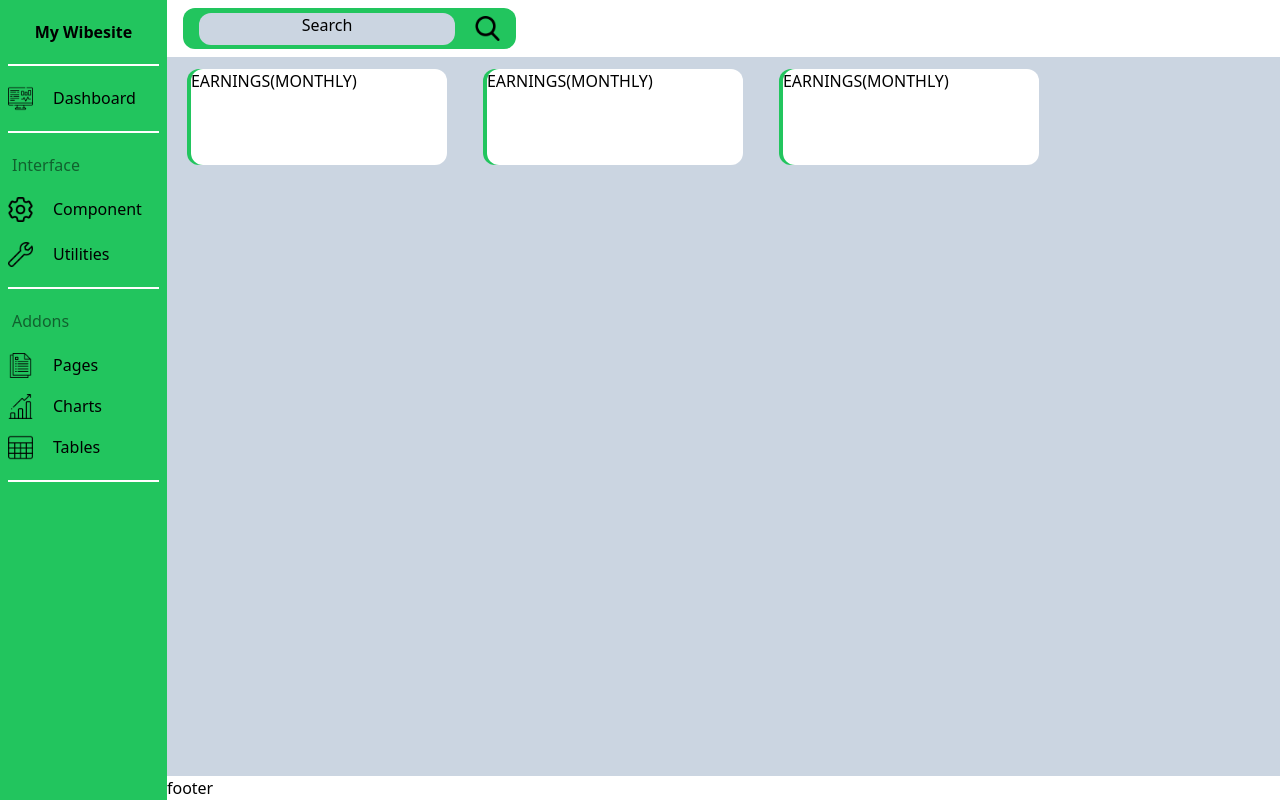
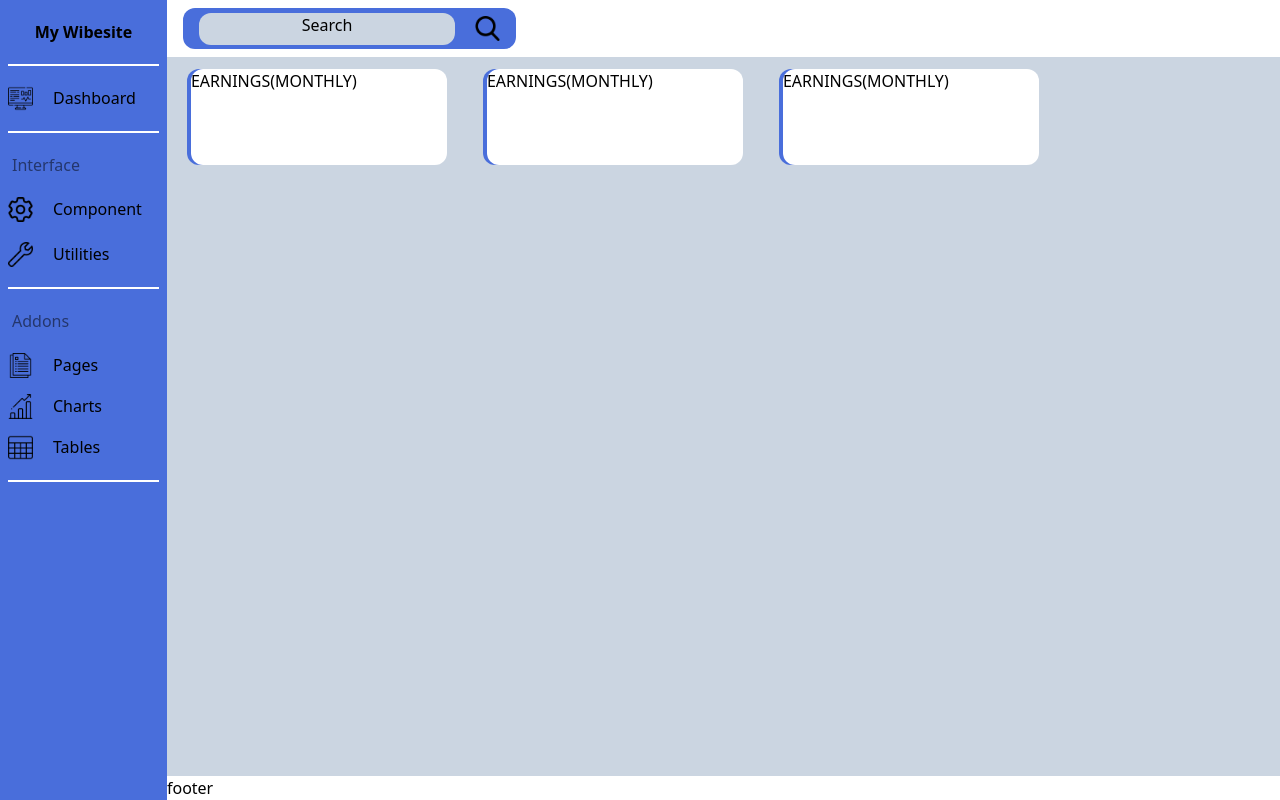
Before and after one commit to Masah4/bootcamp, a plain HTML site: page index.html in a window 1280 px wide. Drawn offline with nearby package versions, Linux system fonts and the light colour scheme.

Commit message:
project 1 part 3

```diff
--- a/index.html
+++ b/index.html
@@ -20,7 +20,7 @@
     </div>
   </div> -->
     <main class="flex flex-row h-screen mx-auto">
-      <section class="bg-green-500 max-sm:hidden w-48 h-screen row-span-3">
+      <section class="bg-[#496EDB] max-sm:hidden w-48 h-screen row-span-3">
         <div>
           <div>
             <div class="text-center my-5 font-bold">My Wibesite</div>
@@ -73,7 +73,7 @@
       </section>
       <section class="w-full flex flex-col">
         <div class="bg-white-500 flex gap-5">
-          <div class="bg-green-500 flex items-center px-4 my-2 mx-4 gap-5 rounded-xl">
+          <div class="bg-[#496EDB] flex items-center px-4 my-2 mx-4 gap-5 rounded-xl">
             <div class="h-8 w-64 bg-slate-300 rounded-xl text-center">Search</div>
             <div>
               <img src="./asset/search.png" alt="" width="25px" class="my-2" />
@@ -81,17 +81,17 @@
           </div>
         </div>
         <div class="bg-slate-300 flex-1 flex">
-            <div class="w-64 h-24 bg-green-500 my-3 mx-5 rounded-xl">
+            <div class="w-64 h-24 bg-[#496EDB] my-3 mx-5 rounded-xl">
               <div class="w-64 h-24 bg-white mx-1 rounded-xl">
                 <div class="">EARNINGS(MONTHLY)</div>
               </div>
             </div>
-            <div class="w-64 h-24 bg-green-500 my-3 mx-5 rounded-xl">
+            <div class="w-64 h-24 bg-[#496EDB] my-3 mx-5 rounded-xl">
               <div class="w-64 h-24 bg-white mx-1 rounded-xl">
                 <div class="">EARNINGS(MONTHLY)</div>
               </div>
             </div>
-            <div class="w-64 h-24 bg-green-500 my-3 mx-5 rounded-xl">
+            <div class="w-64 h-24 bg-[#496EDB] my-3 mx-5 rounded-xl">
               <div class="w-64 h-24 bg-white mx-1 rounded-xl">
                 <div class="">EARNINGS(MONTHLY)</div>
               </div>
```
